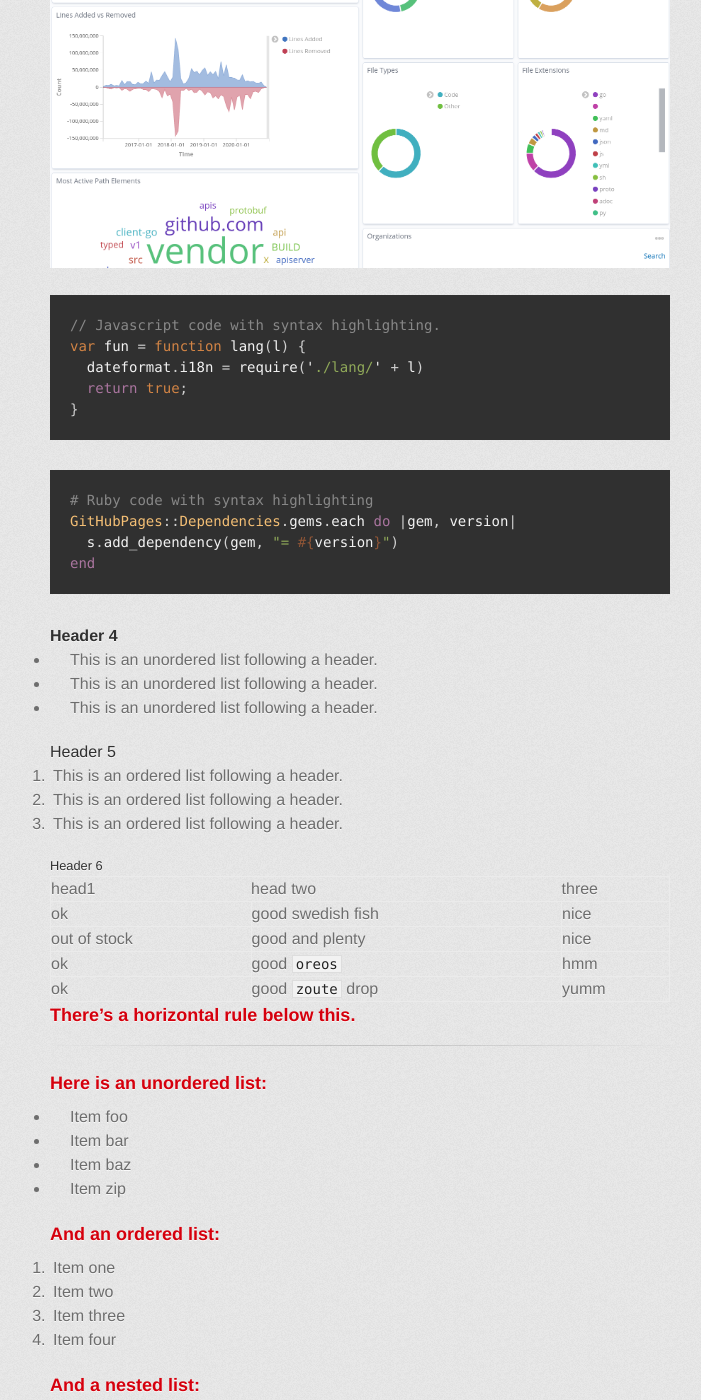
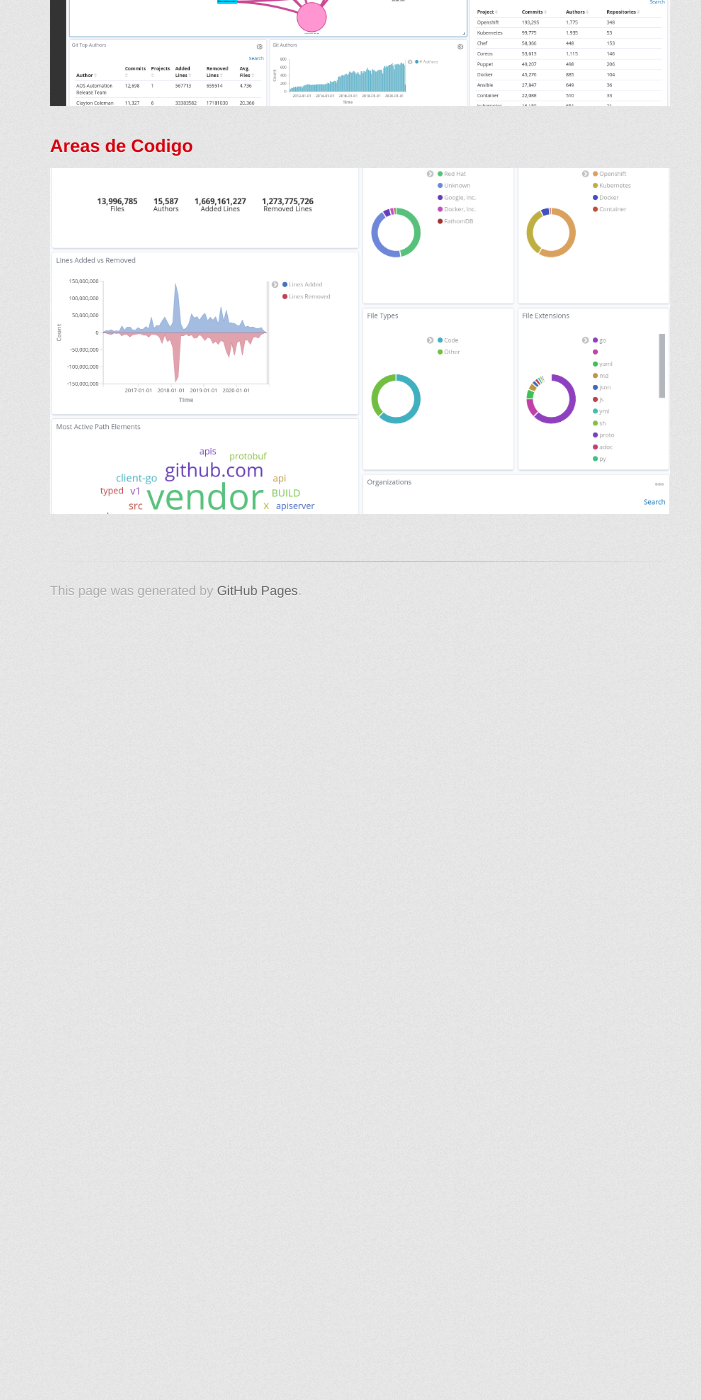
Before and after one commit to superlinuxex/contenedores, a Jekyll site: the page built from index.md, in a window 1280 px wide and 1400 px high, scrolled down 1737 px. Shown: the whole window, without its empty margins (280-981 px from the left). Built offline with Jekyll 4.4.1, drawn with Linux system fonts in a browser that asks for light colours; some web fonts are replaced; after the commit the page ends 2367 px from its top, so only the background shows below that; some of the changed text lies outside the part shown.

Commit message:
mas mas ,mas

````diff
--- a/index.md
+++ b/index.md
@@ -3,15 +3,7 @@ layout: default
 image: red_social_project.png
 ---
 
-Text can be **bold**, _italic_, or ~~strikethrough~~.
-
-[Link to another page](./another-page.html).
-
-There should be whitespace between paragraphs.
-
-There should be whitespace between paragraphs. We recommend including a README, or a file with information about your project.
-
-# **Introducción**
+## Introducción
 
 El Open Source o código abierto ha cambiado la cultura de trabajo de los desarrolladores, supone un nuevo modelo de trabajo al que se están sumando las grandes compañías, esta nueva forma de colaboración esta alterando las reglas del juego en el mundo tecnológico y empresarial. El open source de esta era trata mas de estrategias comerciales corporativas que de comunidades independientes colaborando entre ellas.
 Hemos seleccionado 6 proyectos open source que utilizan git como herramienta de colaboración. En este análisis nos centramos en la actividad de los desarrolladores tomando como referencia los 10 últimos meses contando desde marzo que fue cuando inicio de la pandemia del COVID-19.
@@ -38,103 +37,3 @@ Lo proyectos alojados en Git que hemos analizado son:
 ### Areas de Codigo
 
 ![red_social_project]({{ site.baseurl }}/assets/images/areas_codigo.png)
-
-```js
-// Javascript code with syntax highlighting.
-var fun = function lang(l) {
-  dateformat.i18n = require('./lang/' + l)
-  return true;
-}
-```
-
-```ruby
-# Ruby code with syntax highlighting
-GitHubPages::Dependencies.gems.each do |gem, version|
-  s.add_dependency(gem, "= #{version}")
-end
-```
-
-#### Header 4
-
-*   This is an unordered list following a header.
-*   This is an unordered list following a header.
-*   This is an unordered list following a header.
-
-##### Header 5
-
-1.  This is an ordered list following a header.
-2.  This is an ordered list following a header.
-3.  This is an ordered list following a header.
-
-###### Header 6
-
-| head1        | head two          | three |
-|:-------------|:------------------|:------|
-| ok           | good swedish fish | nice  |
-| out of stock | good and plenty   | nice  |
-| ok           | good `oreos`      | hmm   |
-| ok           | good `zoute` drop | yumm  |
-
-### There's a horizontal rule below this.
-
-* * *
-
-### Here is an unordered list:
-
-*   Item foo
-*   Item bar
-*   Item baz
-*   Item zip
-
-### And an ordered list:
-
-1.  Item one
-1.  Item two
-1.  Item three
-1.  Item four
-
-### And a nested list:
-
-- level 1 item
-  - level 2 item
-  - level 2 item
-    - level 3 item
-    - level 3 item
-- level 1 item
-  - level 2 item
-  - level 2 item
-  - level 2 item
-- level 1 item
-  - level 2 item
-  - level 2 item
-- level 1 item
-
-### Small image
-
-![Octocat](https://github.githubassets.com/images/icons/emoji/octocat.png)
-
-### Large image
-
-![Branching](https://guides.github.com/activities/hello-world/branching.png)
-
-
-### Definition lists can be used with HTML syntax.
-
-<dl>
-<dt>Name</dt>
-<dd>Godzilla</dd>
-<dt>Born</dt>
-<dd>1952</dd>
-<dt>Birthplace</dt>
-<dd>Japan</dd>
-<dt>Color</dt>
-<dd>Green</dd>
-</dl>
-
-```
-Long, single-line code blocks should not wrap. They should horizontally scroll if they are too long. This line should be long enough to demonstrate this.
-```
-
-```
-The final element.
-```
````
Also changed, not shown: other parts of index.md (+7 -0 lines), assets/images/commitAuthor.png (added), 2 other files.
